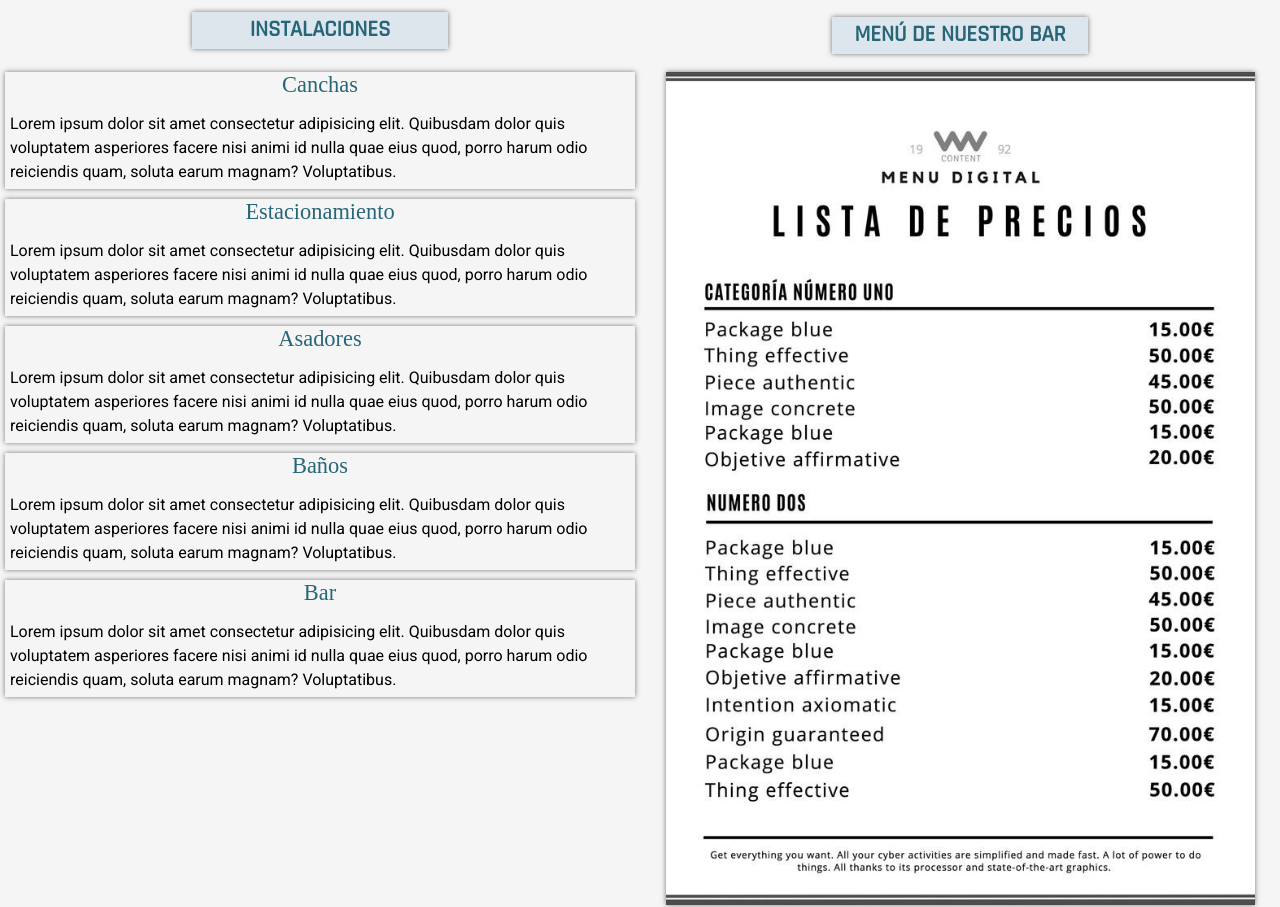
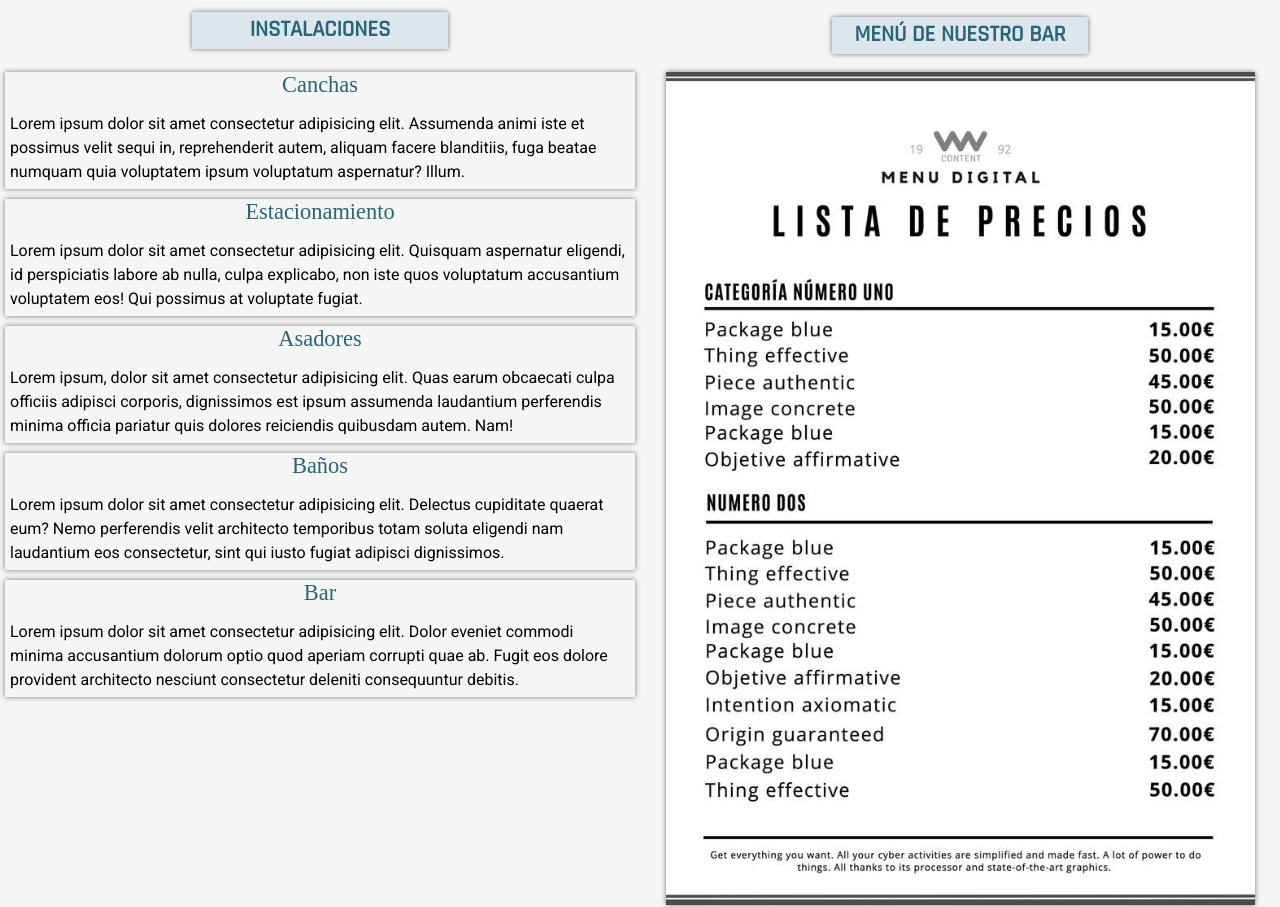
Before and after one commit to gonzagiorgis/JardinPadelGiorgis, a plain HTML site: page pages/servicios.html in a window 1280 px wide. Shown: the part 1054-1961 px from the top of the page. Drawn offline with Linux system fonts and the light colour scheme; a web font is replaced by a local one.

Commit message:
correccion etiquetas

```diff
--- a/pages/servicios.html
+++ b/pages/servicios.html
@@ -97,38 +97,23 @@
                 <div class="instalaciones">
                     <article class="canchas">
                         <h3 class="text__charis">Canchas</h3>
-                        <p class="text__roboto--black">Lorem ipsum dolor sit amet consectetur adipisicing elit.
-                            Quibusdam
-                            dolor quis voluptatem asperiores facere nisi animi id nulla quae eius quod, porro harum odio
-                            reiciendis quam, soluta earum magnam? Voluptatibus.</p>
+                        <p class="text__roboto--black">Lorem ipsum dolor sit amet consectetur adipisicing elit. Assumenda animi iste et possimus velit sequi in, reprehenderit autem, aliquam facere blanditiis, fuga beatae numquam quia voluptatem ipsum voluptatum aspernatur? Illum.</p>
                     </article>
                     <article class="estacionamiento">
                         <h3 class="text__charis">Estacionamiento</h3>
-                        <p class="text__roboto--black">Lorem ipsum dolor sit amet consectetur adipisicing elit.
-                            Quibusdam
-                            dolor quis voluptatem asperiores facere nisi animi id nulla quae eius quod, porro harum odio
-                            reiciendis quam, soluta earum magnam? Voluptatibus.</p>
+                        <p class="text__roboto--black">Lorem ipsum dolor sit amet consectetur adipisicing elit. Quisquam aspernatur eligendi, id perspiciatis labore ab nulla, culpa explicabo, non iste quos voluptatum accusantium voluptatem eos! Qui possimus at voluptate fugiat.</p>
                     </article>
                     <article class="bar__info">
                         <h3 class="text__charis">Bar</h3>
-                        <p class="text__roboto--black">Lorem ipsum dolor sit amet consectetur adipisicing elit.
-                            Quibusdam
-                            dolor quis voluptatem asperiores facere nisi animi id nulla quae eius quod, porro harum odio
-                            reiciendis quam, soluta earum magnam? Voluptatibus.</p>
+                        <p class="text__roboto--black">Lorem ipsum dolor sit amet consectetur adipisicing elit. Dolor eveniet commodi minima accusantium dolorum optio quod aperiam corrupti quae ab. Fugit eos dolore provident architecto nesciunt consectetur deleniti consequuntur debitis.</p>
                     </article>
                     <article class="baños">
                         <h3 class="text__charis">Baños</h3>
-                        <p class="text__roboto--black">Lorem ipsum dolor sit amet consectetur adipisicing elit.
-                            Quibusdam
-                            dolor quis voluptatem asperiores facere nisi animi id nulla quae eius quod, porro harum odio
-                            reiciendis quam, soluta earum magnam? Voluptatibus.</p>
+                        <p class="text__roboto--black">Lorem ipsum dolor sit amet consectetur adipisicing elit. Delectus cupiditate quaerat eum? Nemo perferendis velit architecto temporibus totam soluta eligendi nam laudantium eos consectetur, sint qui iusto fugiat adipisci dignissimos.</p>
                     </article>
                     <article class="asadores">
                         <h3 class="text__charis">Asadores</h3>
-                        <p class="text__roboto--black">Lorem ipsum dolor sit amet consectetur adipisicing elit.
-                            Quibusdam
-                            dolor quis voluptatem asperiores facere nisi animi id nulla quae eius quod, porro harum odio
-                            reiciendis quam, soluta earum magnam? Voluptatibus.</p>
+                        <p class="text__roboto--black">Lorem ipsum, dolor sit amet consectetur adipisicing elit. Quas earum obcaecati culpa officiis adipisci corporis, dignissimos est ipsum assumenda laudantium perferendis minima officia pariatur quis dolores reiciendis quibusdam autem. Nam!</p>
                     </article>
                 </div>
             </section>
```
Also changed, not shown: index.html (+0 -3 lines), pages/contacto.html (+1 -5 lines), pages/tips.html (+2 -11 lines), pages/torneos.html (+2 -8 lines), pages/turnos.html (+1 -4 lines).
